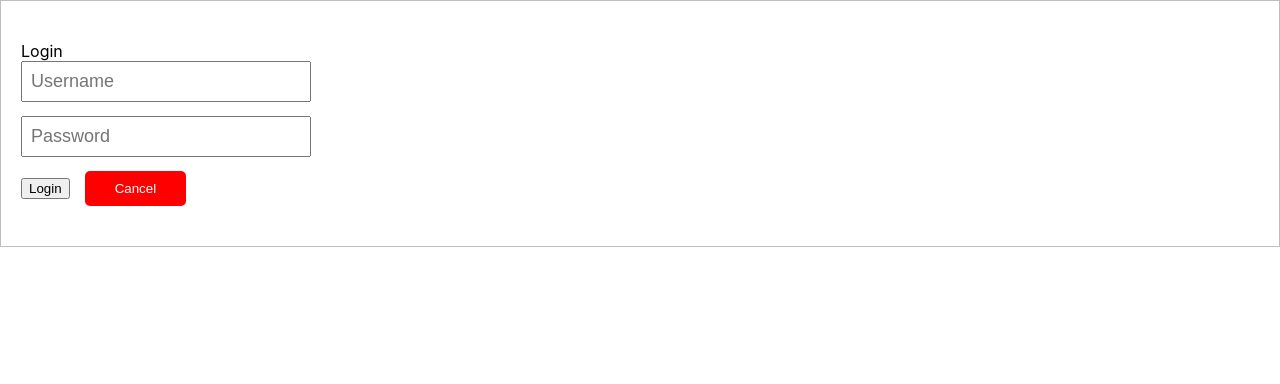
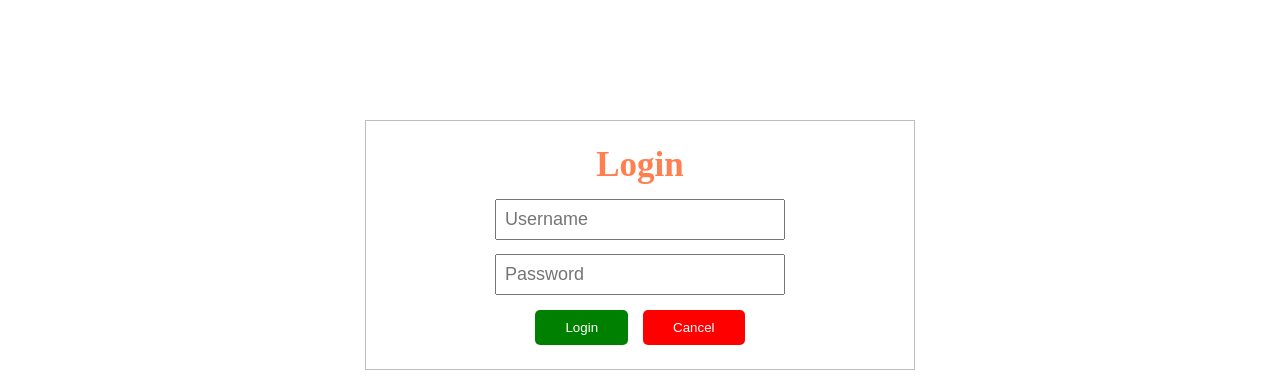
Before and after one commit to TaherMandsor53/portal-product, a React (Create React App) app: page /login in a window 1280 px wide. Shown: the top 384 px of the page. Built offline with nearby package versions, Linux system fonts and the light colour scheme.

Commit message:
added login and register component styling

```diff
--- a/src/components/authentication/Login.js
+++ b/src/components/authentication/Login.js
@@ -38,7 +38,7 @@ export default function Login() {
   return (
     <div className="login-details">
       <div className="login-header">Login</div>
-      <div className="login-email-container">
+      <div className="login-form">
         <InputComp
           placeholderText="Username"
           inputType="text"
@@ -46,16 +46,15 @@ export default function Login() {
           onInputChange={onUserDetailChange}
           errorMsg={userDetailsError.userNameError}
         />
-      </div>
-      <div className="login-email-container">
+
         <InputComp
           placeholderText="Password"
           inputType="password"
           inputTxt="password"
           onInputChange={onUserDetailChange}
-          errorMsg={userDetailsError.userNameError}
+          errorMsg={userDetailsError.passwordError}
         />
-      </div>
+
         <div className="button-container">
           <button className="login-btn" onClick={onLoginClick}>
             Login
@@ -65,5 +64,6 @@ export default function Login() {
           </button>
         </div>
       </div>
+    </div>
   );
 }
--- a/src/components/authentication/style.scss
+++ b/src/components/authentication/style.scss
@@ -1,21 +1,18 @@
+.registration,
 .login-details {
-  border: 1px solid #bebebe;
-  padding: 40px 20px;
-  margin: 0 auto;
-}
-
-.registration {
   margin: 120px auto;
   width: 500px;
   border: 1px solid #bebebe;
   padding: 24px;
 }
 
-.register-form {
+.register-form,
+.login-form {
   text-align: center;
 }
 
-.btns {
+.btns,
+.button-container {
   margin-top: 15px;
   display: flex;
   justify-content: center;
@@ -29,7 +26,8 @@
   cursor: pointer;
 }
 
-.register-btn {
+.register-btn,
+.login-btn {
   @include buttons();
   background-color: green;
 }
@@ -40,7 +38,8 @@
   margin-left: 15px;
 }
 
-.registration-title {
+.registration-title,
+.login-header {
   text-align: center;
   font-size: 35px;
   font-family: cursive;
```
Lines whose indentation alone changed are shown as unchanged.
